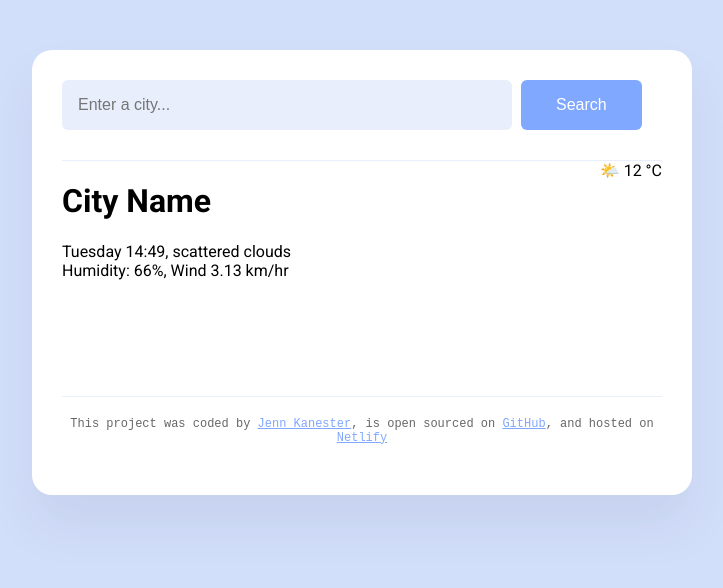
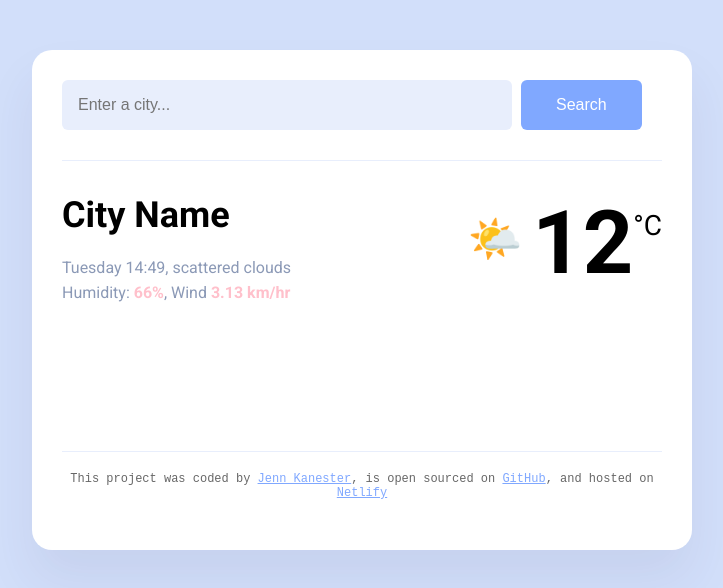
Before and after one commit to jkanester1991/jk-weather-app, a plain HTML site: page index.html in a window 1280 px wide. Shown: the whole page, without its empty margins (278-1001 px from the left). Drawn offline with Linux system fonts and the light colour scheme.

Commit message:
added more basic styling

```diff
--- a/index.html
+++ b/index.html
@@ -27,13 +27,17 @@
       <main>
         <div class="weather-app-data">
           <div class="city-data">
-            <h1>City Name</h1>
-            <p>
+            <h1 class="city-name">City Name</h1>
+            <p class="city-details">
               Tuesday 14:49, scattered clouds <br />
-              Humidity: 66%, Wind 3.13 km/hr
+              Humidity: <strong>66%</strong>, Wind <strong>3.13 km/hr</strong>
             </p>
           </div>
-          <div>🌤️ 12 °C</div>
+          <div class="city-temp-container">
+            <div class="weather-icon">🌤️</div>
+            <div class="temperature">12</div>
+            <div class="temp-unit">°C</div>
+          </div>
         </div>
       </main>
 
--- a/src/style.css
+++ b/src/style.css
@@ -5,6 +5,7 @@ body {
 a {
   color: rgb(128, 168, 255);
 }
+
 .weather-app {
   background: white;
   max-width: 600px;
@@ -39,9 +40,48 @@ header {
   margin-left: 5px;
 }
 
+main {
+  padding: 30px 0;
+}
 .weather-app-data {
   display: flex;
   justify-content: space-between;
+}
+
+.city-name {
+  margin: 0;
+  font-size: 36px;
+  line-height: 48px;
+}
+
+.city-details {
+  font-size: 16px;
+  line-height: 25px;
+  color: rgb(139, 153, 182);
+}
+
+.city-details strong {
+  color: pink;
+}
+
+.city-temp-container {
+  display: flex;
+}
+
+.weather-icon {
+  font-size: 44px;
+  margin-top: 22px;
+}
+
+.temperature {
+  font-size: 88px;
+  margin-left: 10px;
+  font-weight: bold;
+}
+
+.temp-unit {
+  margin-top: 18px;
+  font-size: 28px;
 }
 
 footer {
```
